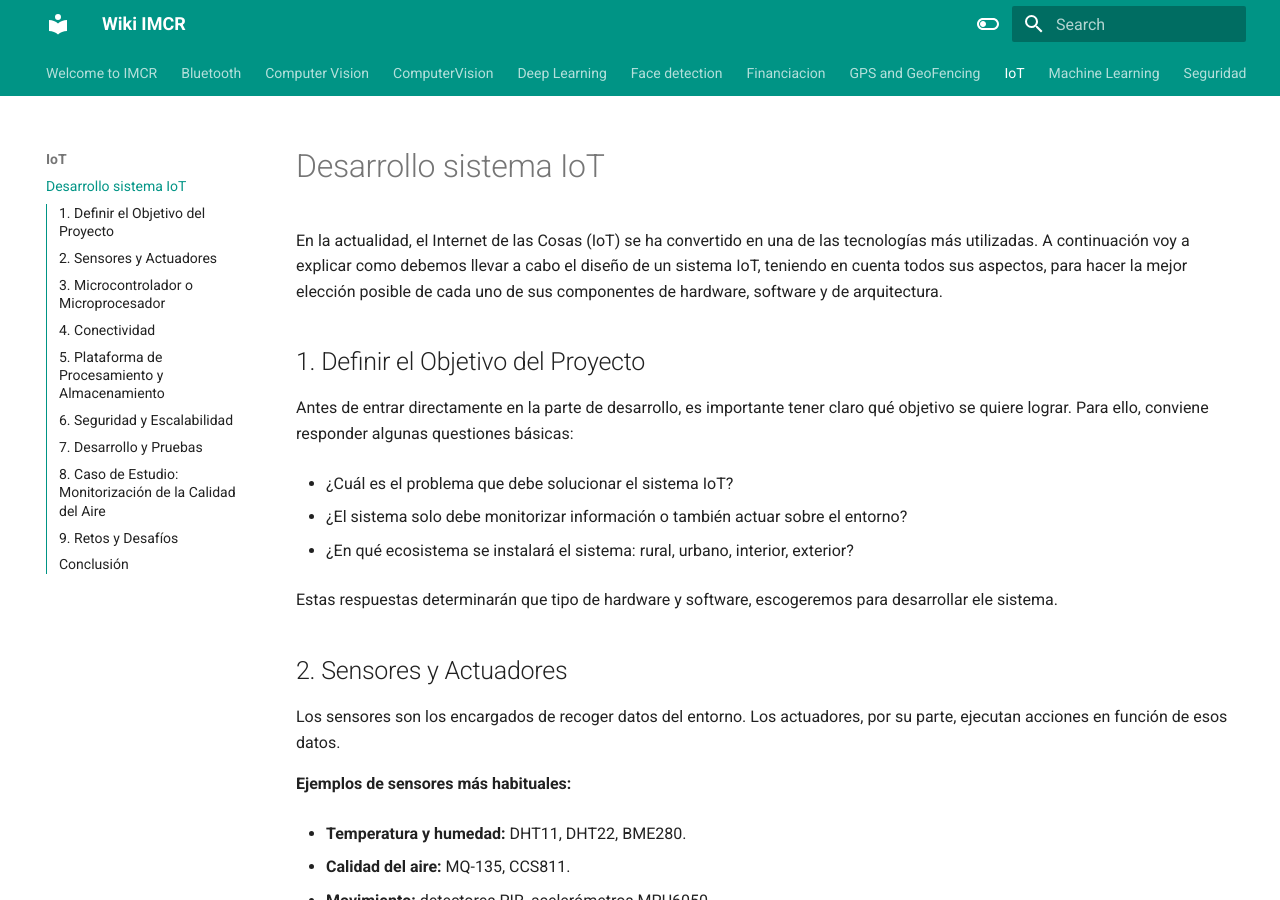
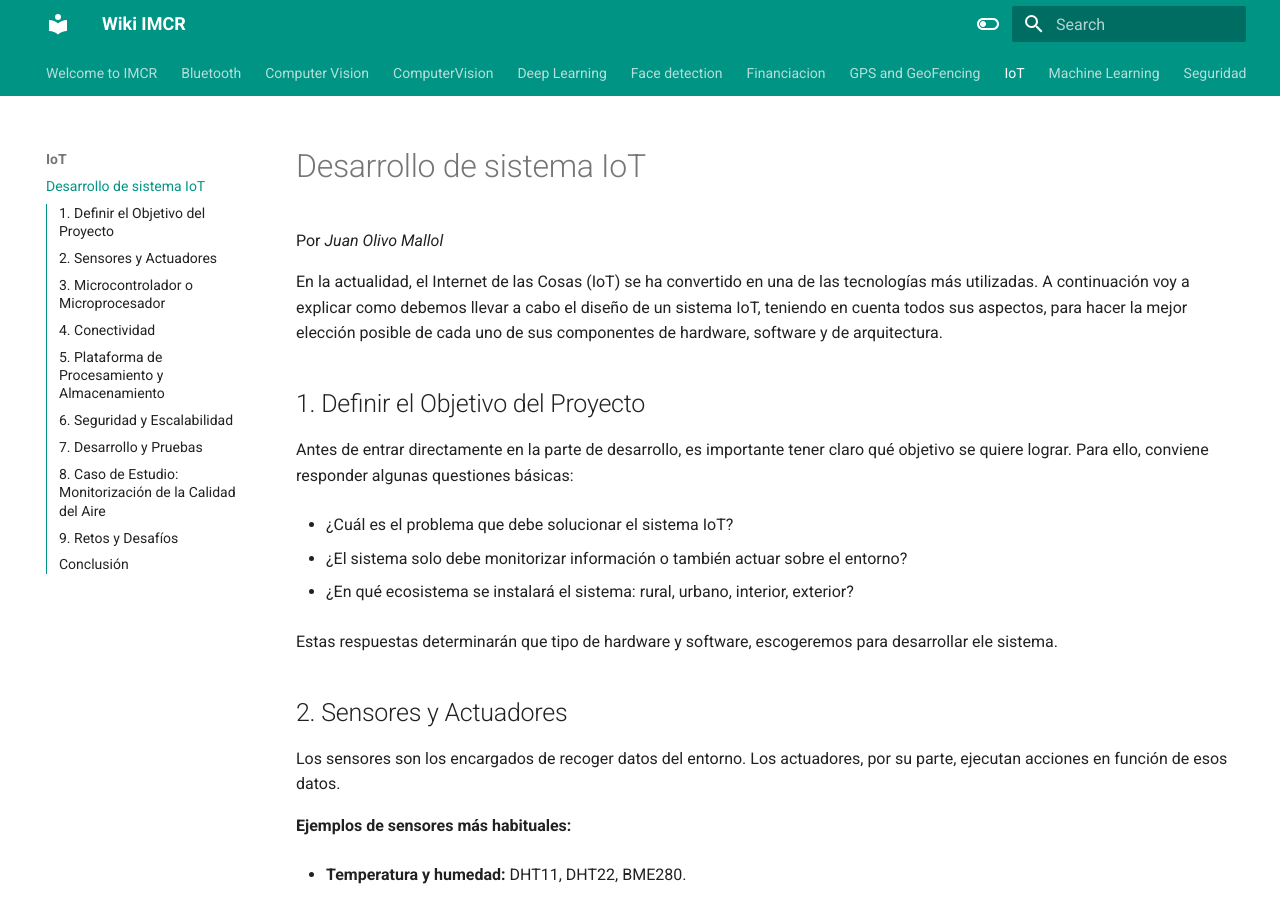
Before and after one commit to abl78-ua/Wiki-IMCR, an MkDocs documentation site: the page built from docs/IoT/Desarrollo sistema IoT.md, in a window 1280 px wide and 900 px high. Built offline with MkDocs 1.6.1 and Material for MkDocs 9.7.7, drawn with Linux system fonts in a browser that asks for light colours.

Commit message:
Le he añadido el nombre y título Desarrollo sistema IoT.md

```diff
--- a/docs/IoT/Desarrollo sistema IoT.md
+++ b/docs/IoT/Desarrollo sistema IoT.md
@@ -1,3 +1,7 @@
+# Desarrollo de sistema IoT
+
+Por _Juan Olivo Mallol_
+
 En la actualidad, el Internet de las Cosas (IoT) se ha convertido en una de las tecnologías más utilizadas.
 A continuación voy a explicar como debemos llevar a cabo el diseño de un sistema IoT, teniendo en cuenta todos sus aspectos, para hacer la mejor elección posible de cada uno de sus componentes de hardware, software y de arquitectura.
 
```
